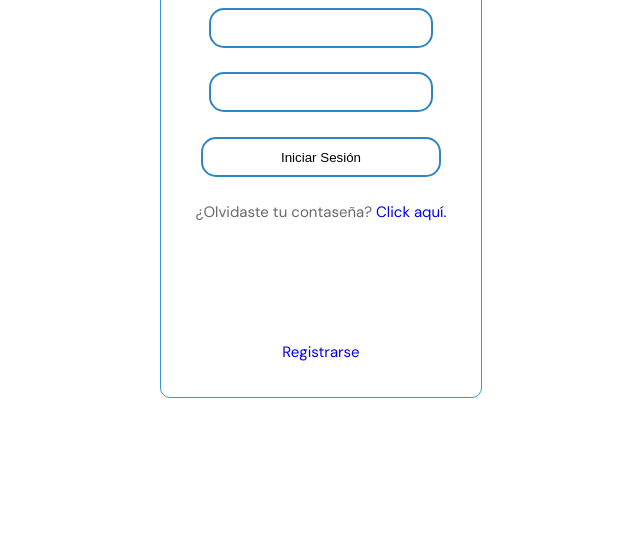
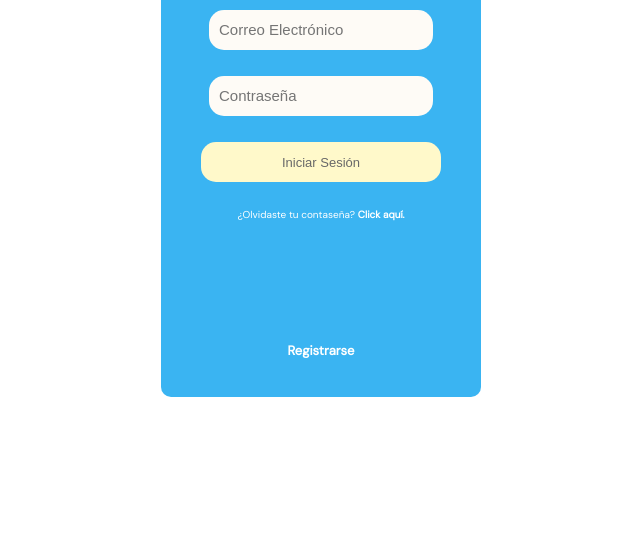
Before and after one commit to diegomzalez/mvm-app-layouts, a plain HTML site: page front/public/new-login.html in a window 1280 px wide. Shown: the part 253-800 px from the top of the page, without its empty margins (319-959 px from the left). Drawn offline with Linux system fonts and the light colour scheme.

Commit message:
feat: Front
fixing some design in Login

```diff
--- a/front/public/new-login.html
+++ b/front/public/new-login.html
@@ -29,7 +29,13 @@
         <section class="form-top">
           <h1 class="form-title">Iniciar Sesión</h1>
           <label class="form-input-container" for="email">
-            <input class="input" id="email" name="email" type="email" />
+            <input
+              placeholder="Correo Electrónico"
+              class="input"
+              id="email"
+              name="email"
+              type="email"
+            />
           </label>
           <label class="form-input-container" for="password">
             <input
@@ -37,6 +43,7 @@
               id="password"
               name="password"
               type="password"
+              placeholder="Contraseña"
             />
           </label>
           <button class="form-button" type="submit">Iniciar Sesión</button>
--- a/front/styles/login.css
+++ b/front/styles/login.css
@@ -102,7 +102,7 @@ main > section.main-form > form > label.input-container > input.input {
   border: 1px solid var(--secondary-blue);
   border-radius: 4px;
   padding: 4px 10px;
-  font-size: 1.1rem;
+  font-size: 1rem;
 }
 main > section.main-form > form > label.input-container > input.input:focus-visible {
   outline: none;
--- a/front/styles/new-login.css
+++ b/front/styles/new-login.css
@@ -1,93 +1,128 @@
 :root {
-  --primary-blue: #3498db;
+  --primary-blue: #3AB4F2;
   --secondary-blue: #2e86c1;
+  --primary-white: #FEFBF6;
   --font-color-white: white;
   --font-color-label: #747e84;
   --font-color-input: #686868;
-  --color-buttom: #1b6bac;
+  --color-buttom: #FFF9CA;
 }
+
 * {
   box-sizing: border-box;
   margin: 0;
   padding: 0;
 }
+
 html {
   font-size: 62.5%;
   font-family: "DM Sans", sans-serif;
 }
-body, html {
+
+body,
+html {
   width: 100%;
   height: 100%;
   overflow: hidden;
 }
+
 body {
   display: flex;
   flex-direction: column;
   justify-content: center;
 }
+
 main {
   width: min-content;
   height: min-content;
   margin: 0 auto;
-  border: solid var(--primary-blue) 1px;
   border-radius: 10px;
+  background: var(--primary-blue);
 }
-main > form.main-form {
+
+main>form.main-form {
   width: 320px;
   height: 500px;
   display: flex;
   flex-direction: column;
   justify-content: space-around;
 }
-main > form.main-form > section.form-top:first-child, main > form.main-form > section-form-bottom:last-child {
+
+main>form.main-form>section.form-top:first-child,
+main>form.main-form>section.form-bottom:last-child {
   width: 100%;
   display: flex;
   flex-direction: column;
   justify-content: space-around;
   align-items: center;
 }
-main > form.main-form > section.form-top:first-child {
+
+main>form.main-form>section.form-top:first-child {
   height: 60%;
 }
-main > form.main-form > section.form-top:first-child > h1.form-title:only-of-type {
+
+main>form.main-form>section.form-top:first-child>h1.form-title:only-of-type {
   font-size: 3rem;
   font-family: "Dancing Script", cursive;
+  color: var(--font-color-white);
 }
-main > form.main-form > section.form-top:first-child > label.form-input-container {
+
+main>form.main-form>section.form-top:first-child>label.form-input-container {
   width: 70%;
 }
-main > form.main-form > section.form-top:first-child > label.form-input-container > input.input:only-child {
+
+main>form.main-form>section.form-top:first-child>label.form-input-container>input.input:only-child {
   width: 100%;
   height: 100%;
   padding-left: 10px;
+  background: var(--primary-white);
   font-size: 1.5rem;
 }
-main > form.main-form > section.form-top:first-child > label.form-input-container > input.input:only-child:focus-visible {
+
+main>form.main-form>section.form-top:first-child>label.form-input-container>input.input:only-child:focus-visible {
   outline: none;
 }
 
-main > form.main-form > section.form-top:first-child > button.form-button:only-of-type {
+main>form.main-form>section.form-top:first-child>label.form-input-container>input.input:only-child>span.form-input--icon {
+  display: block;
+  background: url("../assets/password-icon.png") center/cover no-repeat;
+}
+
+main>form.main-form>section.form-top:first-child>button.form-button:only-of-type {
   width: 75%;
-  background: none;
+  font-size: 1.3rem;
+  background: var(--color-buttom);
+  color: var(--font-color-input);
 }
-main > form.main-form > section.form-top:first-child > label.form-input-container > input.input:only-child, main > form.main-form > section.form-top:first-child > button.form-button:only-of-type {
+
+main>form.main-form>section.form-top:first-child>label.form-input-container,
+main>form.main-form>section.form-top:first-child>button.form-button:only-of-type {
   height: 40px;
-  border: solid 2px var(--secondary-blue);
+}
+main>form.main-form>section.form-top:first-child>label.form-input-container>input.input:only-child,
+main>form.main-form>section.form-top:first-child>button.form-button:only-of-type {
+  border: none;
   border-radius: 15px;
 }
-main > form.main-form > section.form-top:first-child > p.form-forgot-password:only-of-type {
-  font-size: 1.5em;
-  color: var(--font-color-input);
+main>form.main-form>section.form-top:first-child>p.form-forgot-password:only-of-type {
+  font-size: 1.0rem;
+  color: var(--font-color-white);
 }
-main > form.main-form > section.form-top:first-child > p.form-forgot-password:only-of-type > a:only-of-type {
+
+main>form.main-form>section.form-top:first-child>p.form-forgot-password:only-of-type>a:only-of-type {
   text-decoration: none;
 }
-main > form.main-form > section.form-bottom:last-child {
+
+main>form.main-form>section.form-bottom:last-child {
   height: 10%;
   padding-top: 10%;
   text-align: center;
-  font-size: 1.5rem;
+  font-size: 1.3rem;
 }
-main > form.main-form > section.form-top:first-child > p.form-forgot-password:only-of-type > a:only-of-type, main > form.main-form > section.form-bottom:last-child > a:only-child {
+
+main>form.main-form>section.form-top:first-child>p.form-forgot-password:only-of-type>a:only-of-type,
+main>form.main-form>section.form-bottom:last-child>a:only-child {
+  color: var(--font-color-white);
+  font-weight: bold;
   text-decoration: none;
 }
```
Also changed, not shown: front/assets/password-icon.png (added).
